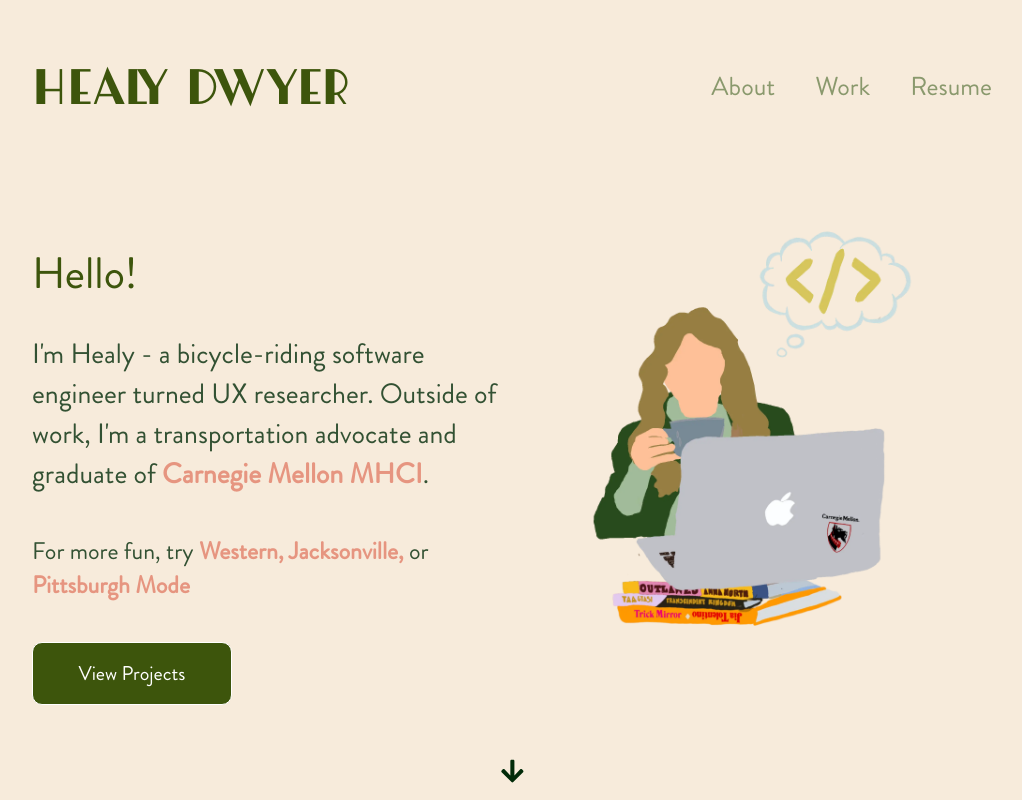
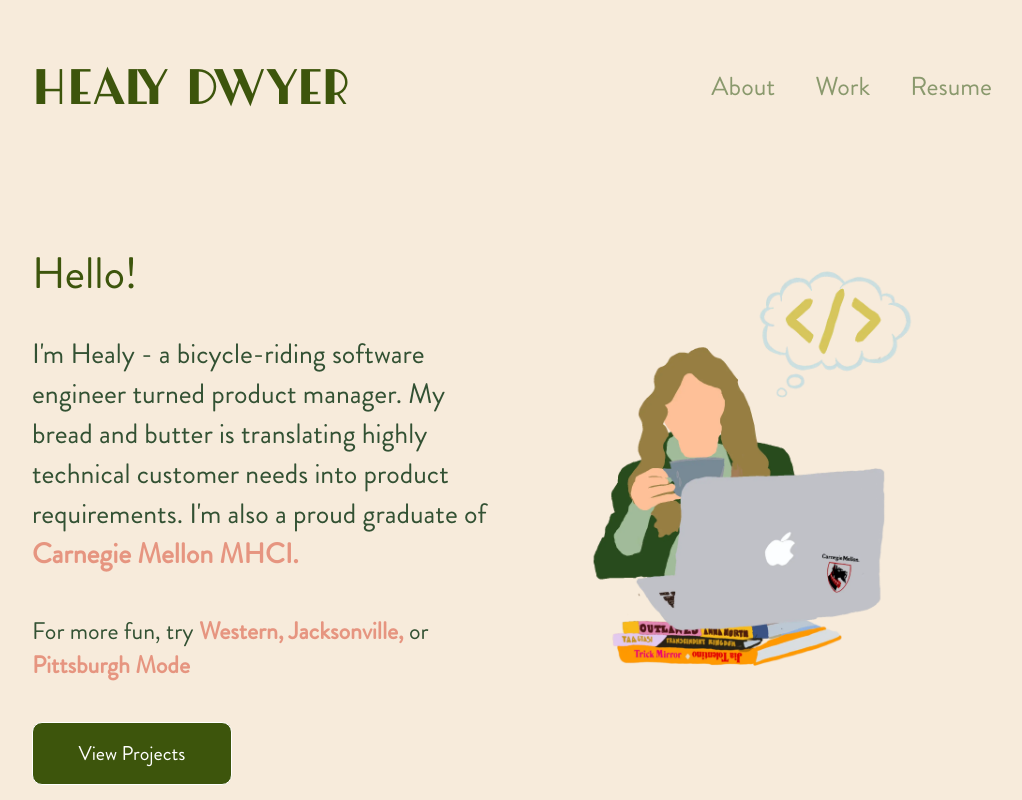
Before and after one commit to healydwya/healydwya.github.io, a React (Create React App) app: page / in a window 1280 px wide. Shown: the top 800 px of the page, without its empty margins (128-1150 px from the left). Built offline with nearby package versions, Linux system fonts and the light colour scheme.

Commit message:
bio changes

```diff
--- a/src/About.js
+++ b/src/About.js
@@ -8,7 +8,7 @@
       <div className="about-text">
         <img src={bike} className="App-logo" alt="logo" />
         <div className="col">
-          <p> With <b>five years of experience</b> as a UX researcher + software engineer, speaking the language of <b> highly technical users and products</b> is my <b>superpower</b>.</p>
+          <p> With <b>seven years of experience</b> as a software engineer, researcher, and product manager, speaking the language of <b> highly technical users and products</b> is my <b>superpower</b>.</p>
           <p>After working in industry for four years, I decided to pursue a master's degree in <b>Human-Computer Interaction</b> at <b>Carnegie Mellon University</b>. Throughout this intense, year-long program I deepened the rigor of my research practice and gained exposure to broader perspectives, training, and robots, of course! </p>
           <p> Outside of work and school, I founded a transportation advocacy organization called <a href="http://instagram.com/bikeduval" target="_blank" rel="noreferrer"> Bike Duval </a>, served as the president of the <a href="https://www.facebook.com/bpacfriends" target="_blank" rel="noreferrer">Jacksonville Bicycle and Pedestrian Advisory Committee </a>, and previously volunteered my skills doing React Native development for the app <a href="http://bikelaneuprising.com" target="_blank" rel="noreferrer"> Bike Lane Uprising. </a> </p>
           <p> You can usually find me biking with pals, camping, or playing fetch with my big fluffy dog, Otis.</p>
--- a/src/Home.js
+++ b/src/Home.js
@@ -41,7 +41,7 @@
                         {this.state.theme === 'jags' &&
                             <h1> DUUUUUVAL </h1>
                         }
-                        <p> I'm Healy - a bicycle-riding software engineer turned UX researcher. Outside of work, I'm a transportation advocate and graduate of <a rel="noreferrer" target="_blank" className="bounce" href="https://www.hcii.cmu.edu/academics/mhci"> Carnegie Mellon MHCI</a>. </p>
+                        <p> I'm Healy - a bicycle-riding software engineer turned product manager. My bread and butter is translating highly technical customer needs into product requirements. I'm also a proud graduate of <a rel="noreferrer" target="_blank" className="bounce" href="https://www.hcii.cmu.edu/academics/mhci"> Carnegie Mellon MHCI.</a> </p>
                         <p className="small-text"> For more fun, try <a className="mode" onClick={(e) => this.changeTheme('cowgirl', e)} href="/"> Western, </a> <a className="mode" onClick={(e) => this.changeTheme('jags', e)} href="/"> Jacksonville, </a>  or <a className="mode" onClick={(e) => this.changeTheme('steelers', e)} href="/"> Pittsburgh Mode </a> </p>
                         {this.state.theme === 'cowgirl' &&
                             <Link to="/work" className="link-body">
```
Also changed, not shown: package.json (+7 -6 lines), src/CSX/CSX.scss (+49 -1 lines).
